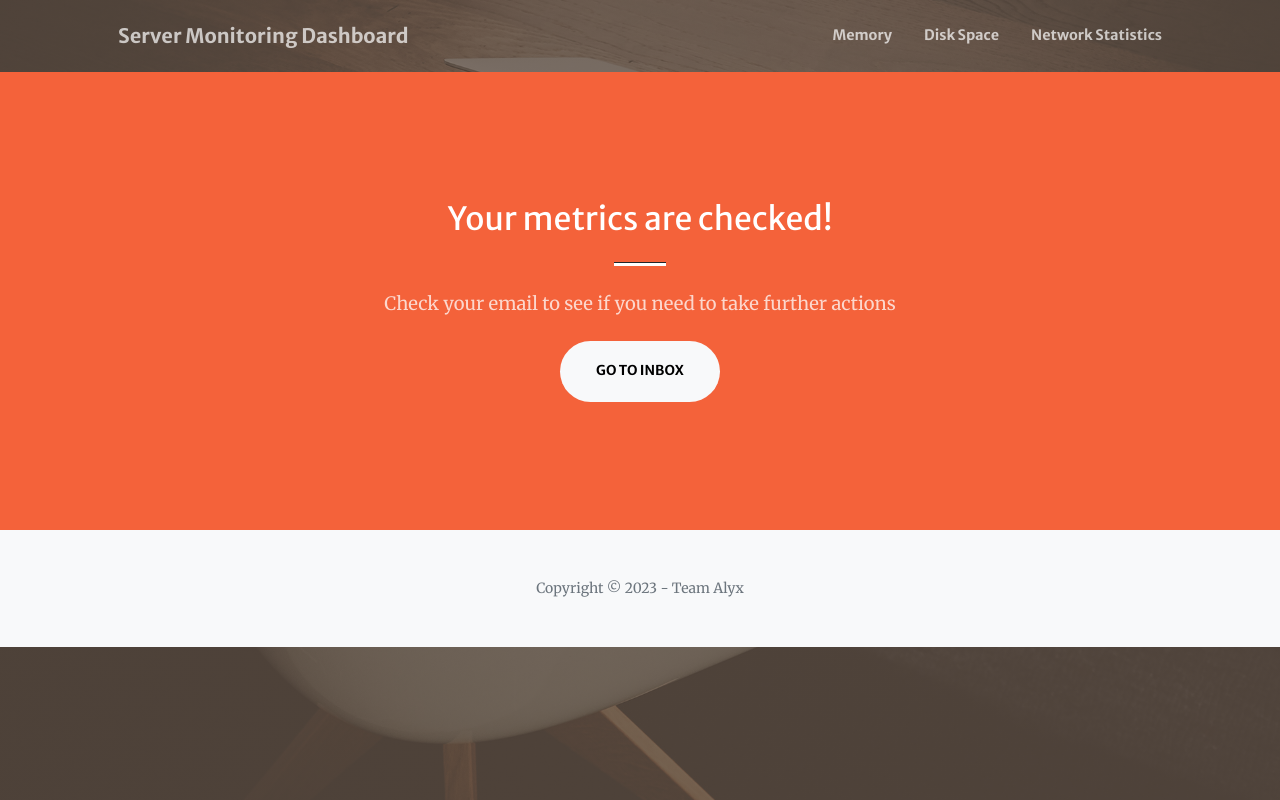
After one commit to Byenna/server_monitoring_dashboard2.0, a Flask app: template app/templates/check_metrics.html in a window 1280 px wide. The commit adds this page. Run offline with Flask 3, Linux system fonts and the light colour scheme; the template is opened without the code that fills it, so the values that code supplies are empty; some libraries are stand-ins or nearby versions.

Commit message:
restored check_metrics.html

```diff
--- a/app/routes.py
+++ b/app/routes.py
@@ -5,6 +5,7 @@ import config
 import time
 from app import app
 import secrets
+
 
 SECRET_KEY = secrets.token_hex(32)
 
@@ -47,6 +48,7 @@ def index():
 @app.route('/check_metrics', methods=['POST'])
 def check_metrics():
     csrf_token = config.csrf_token
+    email_address = config.EMAIL_ADDRESS
     print('hello SRE')
     cpu_usage = psutil.cpu_percent(interval=None)
     memory = psutil.virtual_memory()
@@ -58,23 +60,23 @@ def check_metrics():
 
     alerts = []  # Create a list to store alert messages
 
-    if cpu_usage > 1:  # Set your desired CPU threshold here
+    if cpu_usage > 100:  # Set your desired CPU threshold here
         cpu_alert = f"CPU usage is {cpu_usage}% which is above the threshold."
         alerts.append(("High CPU Usage Alert", cpu_alert))
 
-    if memory.percent > 1:  # Set your desired Memory threshold here
+    if memory.percent > 100:  # Set your desired Memory threshold here
         memory_alert = f"Memory usage is {memory.percent}% which is above the threshold."
         alerts.append(("High Memory Usage Alert", memory_alert))
 
-    if disk_usage.percent > 1:  # Set your desired Disk threshold here
+    if disk_usage.percent > 100:  # Set your desired Disk threshold here
         disk_alert = f"Disk usage is {disk_usage.percent}% which is above the threshold."
         alerts.append(("High Disk Usage Alert", disk_alert))
 
-    if network_stats.bytes_sent > 100000:  # Set your desired Network threshold here
+    if network_stats.bytes_sent > 10000000:  # Set your desired Network threshold here
         network_alert = f"Network sent bytes exceed the threshold."
         alerts.append(("High Network Usage Alert", network_alert))
 
-    if response_time > 0:  # Set your desired Response Time threshold here
+    if response_time > 100:  # Set your desired Response Time threshold here
         response_alert = f"Response time is {response_time} seconds which is above the threshold."
         alerts.append(("Slow Response Alert", response_alert))
 
@@ -89,7 +91,7 @@ def check_metrics():
 
 
 
-    return render_template('check_metrics.html', csrf_token=csrf_token)
+    return render_template('check_metrics.html', csrf_token=csrf_token, config=config)
 
 
 
--- /dev/null
+++ b/app/templates/check_metrics.html
@@ -0,0 +1,17 @@
+
+{% extends 'index.html' %}
+
+{% block content %}
+<section class="page-section bg-primary">
+    <div class="container px-4 px-lg-5">
+        <div class="row gx-4 gx-lg-5 justify-content-center">
+            <div class="col-lg-8 text-center">
+                <h2 class="text-white mt-0">Your metrics are checked!</h2>
+                <hr class="divider divider-light" />
+                <p class="text-white-75 mb-4">Check your email to see if you need to take further actions</p>
+                <a href="https://mail.google.com/" target="_blank" class="btn btn-light btn-xl">Go to Inbox</a>
+            </div>
+        </div>
+    </div>
+</section>
+{% endblock %}
--- a/app/templates/index.html
+++ b/app/templates/index.html
@@ -60,7 +60,7 @@
     </div>
     </div>
     </div>
-      {% endblock %}
+
     </header>
 
 
@@ -190,7 +190,7 @@
         <div class="w3-center">Response Time: {{ response_time }} seconds</div>
         </div>
         </section>
-
+        {% endblock %}
               <!-- Contact-->
         <!-- Footer-->
         <footer class="bg-light py-5">
```
